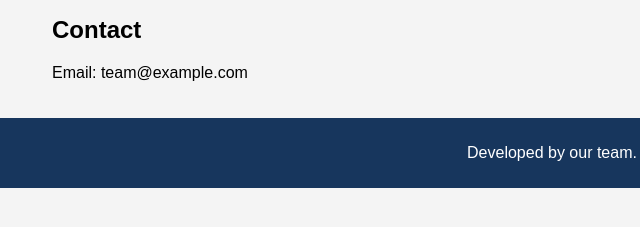
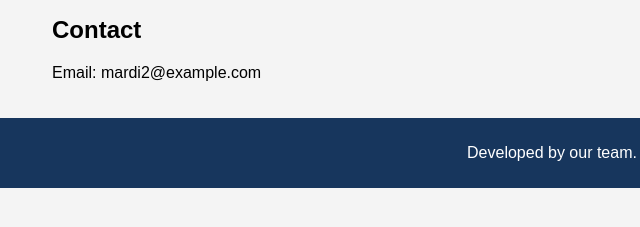
Before and after one commit to MARDIROSE/TEAM-WEBSITE, a plain HTML site: page index.html in a window 1280 px wide. Shown: the part 369-596 px from the top of the page, 88-728 px from the left. Drawn offline with Linux system fonts and the light colour scheme.

Commit message:
Update contact email and fix paragraph formatting

```diff
--- a/index.html
+++ b/index.html
@@ -13,12 +13,13 @@
             <a href="#home">Home</a>
             <a href="#courses">Courses</a>
             <a href="#contact">Contact</a>
+
         </nav>
     </header>
 
     <main id="home">
         <h2>About Our Project</h2>
-        <p>We are building websites and learning how to collaborate using Git and GitHub.</p>
+        <p>We are building websites and learning how to collaborate using Git and GitHub.  </p>
 
         <section id="courses">
             <h2>Our Courses</h2>
@@ -31,7 +32,7 @@
 
         <section id="contact">
             <h2>Contact</h2>
-            <p>Email: team@example.com</p>
+            <p>Email: mardi2@example.com</p>
         </section>
     </main>
 
```
